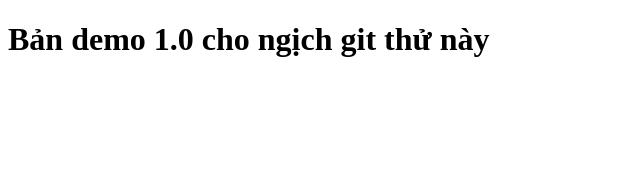
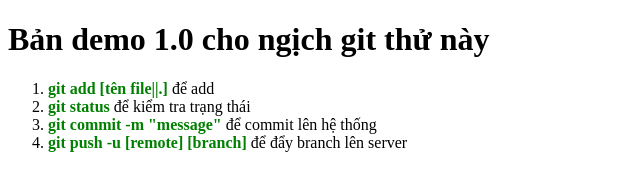
Before and after one commit to gqta/learn-git, a plain HTML site: page index.html in a window 1280 px wide. Shown: the whole page, without its empty margins (0-640 px from the left). Drawn offline with Linux system fonts and the light colour scheme.

Commit message:
Add css and color to command

```diff
--- a/index.html
+++ b/index.html
@@ -5,8 +5,20 @@
     <meta http-equiv="X-UA-Compatible" content="IE=edge">
     <meta name="viewport" content="width=device-width, initial-scale=1.0">
     <title>Document</title>
+    <style>
+        span{
+            font-weight: bolder;
+            color: green;
+        }
+    </style>
 </head>
 <body>
     <h1>Bản demo 1.0 cho ngịch git thử này</h1>
+    <ol>
+        <li><span>git add [tên file||.]</span> để add </li>
+        <li><span> git status</span> để kiểm tra trạng thái</li>
+        <li><span>git commit -m "message"</span> để commit lên hệ thống</li>
+        <li><span>git push -u [remote] [branch]</span> để đẩy branch lên server </li>
+    </ol>
 </body>
 </html>
```
